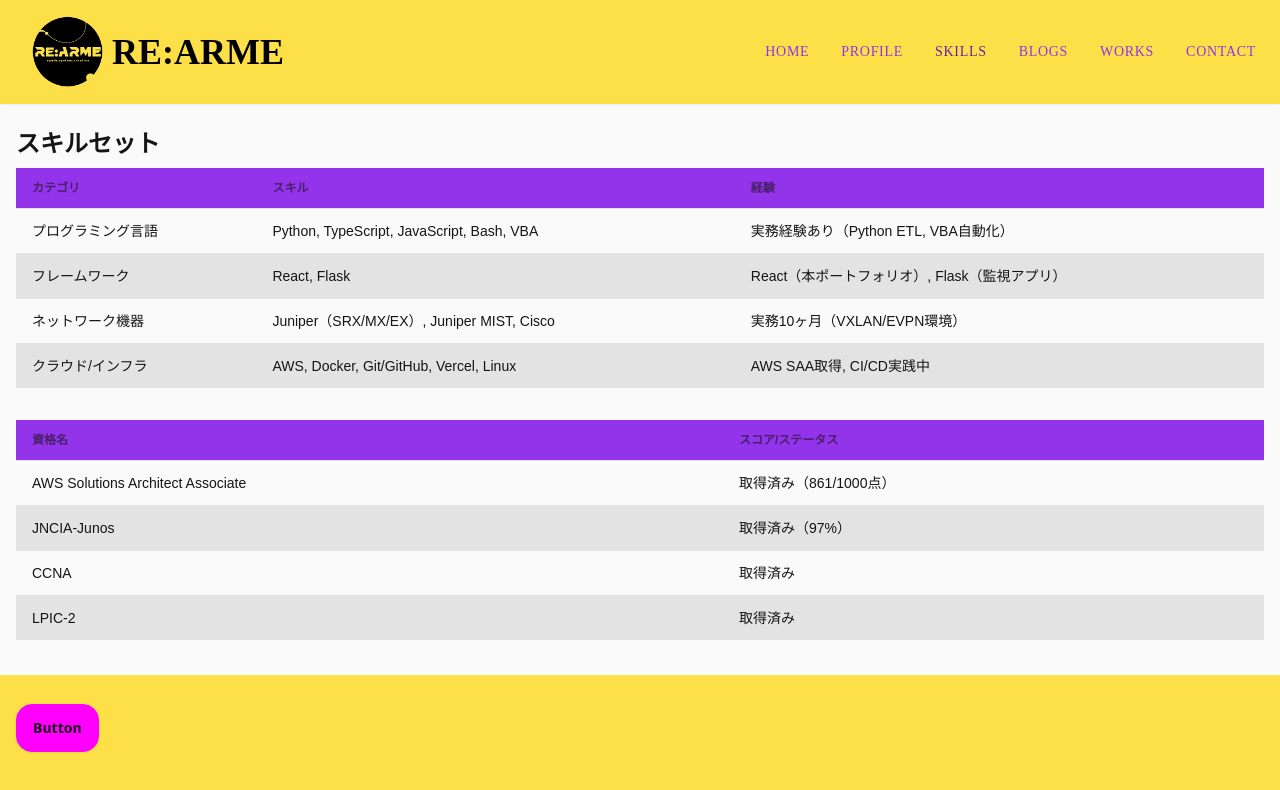
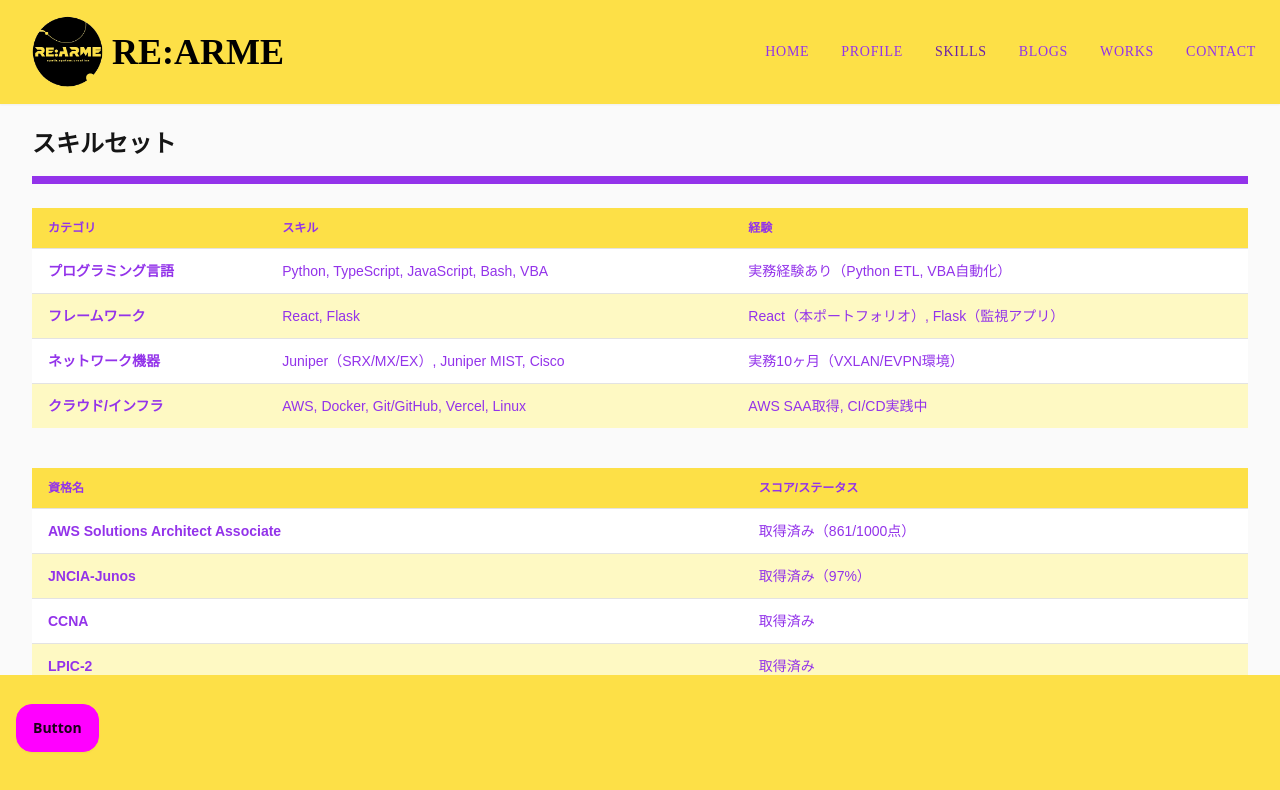
Before and after one commit to Sohey-k/TailwindPractice_react_app, a React (Vite) app: page /arsenal in a window 1280 px wide. Shown: the top 790 px of the page. Built offline with nearby package versions, Linux system fonts and the light colour scheme; no server answers; a web font is replaced by a local one; what microcms-js-sdk would draw is missing.

Commit message:
Modify Arsenal.tsx

```diff
--- a/src/pages/Arsenal.tsx
+++ b/src/pages/Arsenal.tsx
@@ -1,35 +1,36 @@
 // src/pages/Arsenal.tsx
 export const Arsenal = () => {
   return (
-    <div className="pt-8 pb-8 font-zenKaku relative z-0">
-      <h1 className="font-bold text-2xl pt-8 pb-2">スキルセット</h1>
-      <div className="overflow-x-auto">
-        <table className="table table-zebra w-full pt-2 pb-2">
+    <div className="h-full overflow-y-auto px-4 pt-8 pb-16 font-zenKaku relative z-0">
+      <h1 className="font-bold text-2xl pt-8">スキルセット</h1>
+      <hr className="border-t-8 border-purple-600 my-4" />
+      <div className="overflow-x-auto mt-6">
+        <table className="table w-full">
           <thead>
-            <tr className="bg-purple-600">
-              <th>カテゴリ</th>
-              <th>スキル</th>
-              <th>経験</th>
+            <tr className="bg-yellow-300">
+              <th className="font-bold text-purple-600">カテゴリ</th>
+              <th className="font-bold text-purple-600">スキル</th>
+              <th className="font-bold text-purple-600">経験</th>
             </tr>
           </thead>
           <tbody>
-            <tr>
-              <td>プログラミング言語</td>
+            <tr className="bg-white hover:bg-yellow-50 text-purple-600">
+              <td className="font-bold">プログラミング言語</td>
               <td>Python, TypeScript, JavaScript, Bash, VBA</td>
               <td>実務経験あり（Python ETL, VBA自動化）</td>
             </tr>
-            <tr>
-              <td>フレームワーク</td>
+            <tr className="bg-yellow-100 hover:bg-yellow-50 text-purple-600">
+              <td className="font-bold">フレームワーク</td>
               <td>React, Flask</td>
               <td>React（本ポートフォリオ）, Flask（監視アプリ）</td>
             </tr>
-            <tr>
-              <td>ネットワーク機器</td>
+            <tr className="bg-white hover:bg-yellow-50 text-purple-600">
+              <td className="font-bold">ネットワーク機器</td>
               <td>Juniper（SRX/MX/EX）, Juniper MIST, Cisco</td>
               <td>実務10ヶ月（VXLAN/EVPN環境）</td>
             </tr>
-            <tr>
-              <td>クラウド/インフラ</td>
+            <tr className="bg-yellow-100 hover:bg-yellow-50 text-purple-600">
+              <td className="font-bold">クラウド/インフラ</td>
               <td>AWS, Docker, Git/GitHub, Vercel, Linux</td>
               <td>AWS SAA取得, CI/CD実践中</td>
             </tr>
@@ -37,29 +38,29 @@
         </table>
       </div>
 
-      <div className="overflow-x-auto mt-8">
-        <table className="table table-zebra w-full">
+      <div className="overflow-x-auto mt-10">
+        <table className="table w-full">
           <thead>
-            <tr className="bg-purple-600">
-              <th>資格名</th>
-              <th>スコア/ステータス</th>
+            <tr className="bg-yellow-300 text-purple-600">
+              <th className="font-bold text-purple-600">資格名</th>
+              <th className="font-bold text-purple-600">スコア/ステータス</th>
             </tr>
           </thead>
           <tbody>
-            <tr>
-              <td>AWS Solutions Architect Associate</td>
+            <tr className="bg-white hover:bg-yellow-50 text-purple-600">
+              <td className="font-bold">AWS Solutions Architect Associate</td>
               <td>取得済み（861/1000点）</td>
             </tr>
-            <tr>
-              <td>JNCIA-Junos</td>
+            <tr className="bg-yellow-100 hover:bg-yellow-50 text-purple-600">
+              <td className="font-bold">JNCIA-Junos</td>
               <td>取得済み（97%）</td>
             </tr>
-            <tr>
-              <td>CCNA</td>
+            <tr className="bg-white hover:bg-yellow-50 text-purple-600">
+              <td className="font-bold">CCNA</td>
               <td>取得済み</td>
             </tr>
-            <tr>
-              <td>LPIC-2</td>
+            <tr className="bg-yellow-100 hover:bg-yellow-50 text-purple-600">
+              <td className="font-bold">LPIC-2</td>
               <td>取得済み</td>
             </tr>
           </tbody>
```
